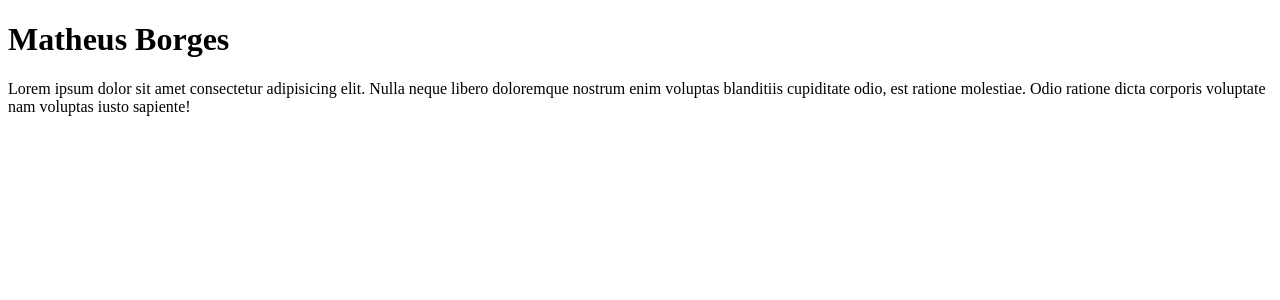
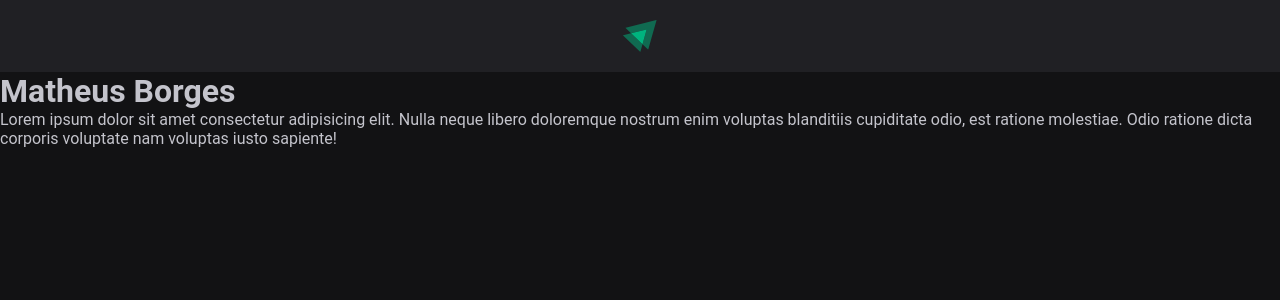
Before and after one commit to MatheusBorgesDev/ignite-feed, a React app: page / in a window 1280 px wide. Shown: the top 300 px of the page. Built offline with nearby package versions, Linux system fonts and the light colour scheme; the HTML template or start-up script is replaced by a standard one.

Commit message:
feat: :sparkles: add Header component

```diff
--- a/src/App.jsx
+++ b/src/App.jsx
@@ -1,8 +1,12 @@
 import { Post } from "./Post";
+import { Header } from "./components/Header";
+
+import "./global.css";
 
 function App() {
   return (
     <div>
+      <Header />
       <Post
         author="Matheus Borges"
         content="Lorem ipsum dolor sit amet consectetur adipisicing elit. Nulla neque libero doloremque nostrum enim voluptas blanditiis cupiditate odio, est ratione molestiae. Odio ratione dicta corporis voluptate nam voluptas iusto sapiente!"
--- /dev/null
+++ b/src/components/Header.jsx
@@ -0,0 +1,11 @@
+import styles from "./Header.module.css";
+
+import igniteLogo from "../assets/ignite-logo.svg";
+
+export function Header() {
+  return (
+    <header className={styles.header}>
+      <img src={igniteLogo} alt="Logotipo do Ignite" />
+    </header>
+  );
+}
--- /dev/null
+++ b/src/components/Header.module.css
@@ -0,0 +1,10 @@
+.header {
+  background: var(--gray-800);
+  display: flex;
+  justify-content: center;
+  padding: 1.25rem 0;
+}
+
+.header img {
+  height: 2rem;
+}
```
Also changed, not shown: src/assets/ignite-logo.svg (added).
